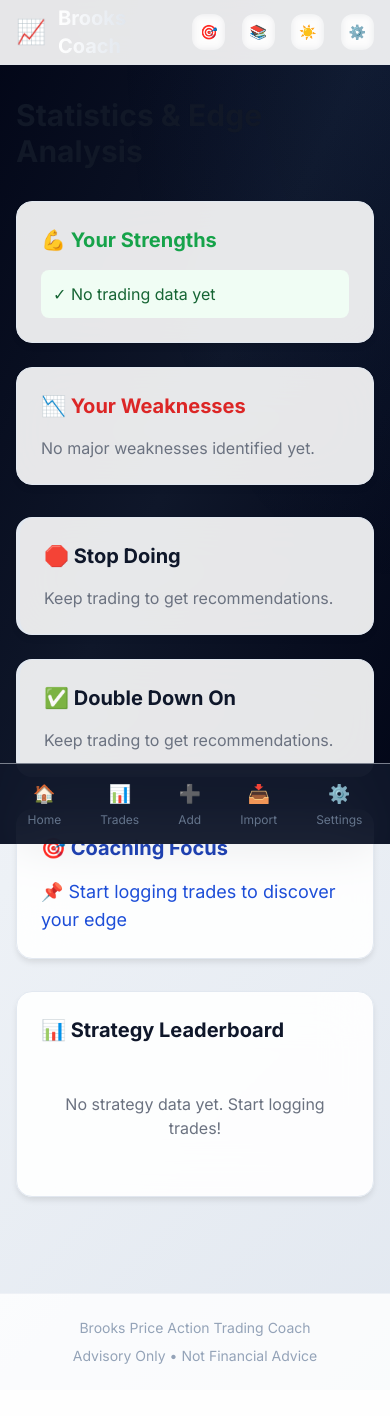
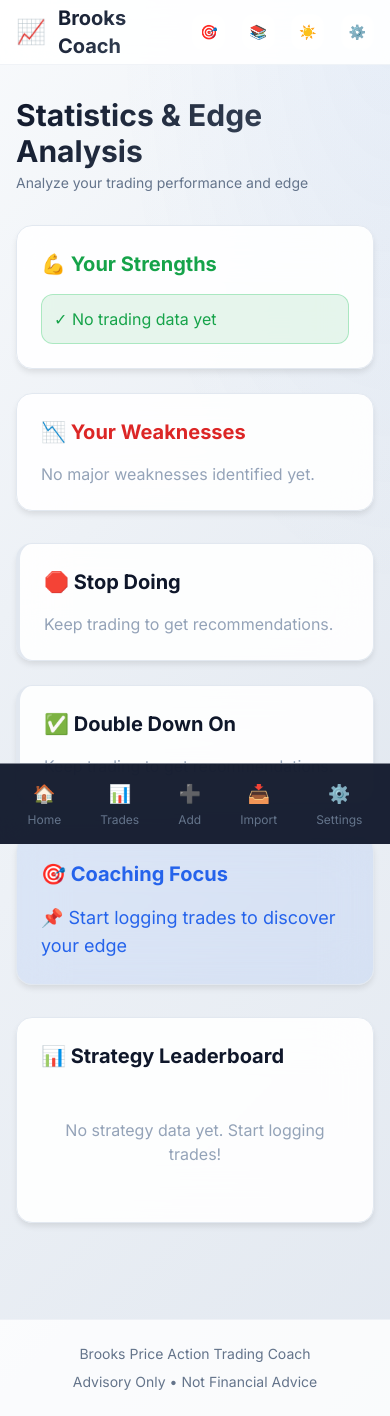
Before and after one commit to aaronsxzhao/my_ai_powered_trading_assistant, a FastAPI app: page /stats in a window 390 px wide. Before the commit the page ends 1364 px from the top, so only its background shows below. Run offline with FastAPI, Linux system fonts and the light colour scheme; some libraries are stand-ins or nearby versions.

Commit message:
some UI updates

```diff
--- a/app/web/server.py
+++ b/app/web/server.py
@@ -184,10 +184,16 @@ async def update_trade_notes(trade_id: int, request: Request):
 
 @app.get("/api/trades/{trade_id}/review")
 async def get_trade_review(trade_id: int):
-    """Get AI review for a trade (async endpoint)."""
+    """Get AI review for a trade (non-blocking async endpoint)."""
+    import asyncio
+
+    def _get_review():
+        coach = TradeCoach()
+        return coach.review_trade(trade_id)
+
     try:
-        coach = TradeCoach()
-        review = coach.review_trade(trade_id)
+        # Run LLM call in thread pool to not block event loop
+        review = await asyncio.to_thread(_get_review)
 
         if review:
             return JSONResponse({
@@ -369,16 +375,13 @@ async def import_csv(
     format: str = Form("generic"),
     balance_file: Optional[UploadFile] = File(None),
 ):
-    """Upload and import a CSV file with specified format.
+    """Upload and import a CSV file (non-blocking)."""
+    import asyncio
+    import tempfile
+    import os
 
-    For TradingView order history, optionally include balance_file for cross-validation.
-    """
     if not file.filename.endswith('.csv'):
         return JSONResponse({"error": "Only CSV files allowed", "imported": 0, "errors": 1})
-
-    # Save file temporarily
-    import tempfile
-    import os
 
     try:
         # Save main file
@@ -395,19 +398,18 @@ async def import_csv(
                 bal_tmp.write(bal_content)
                 balance_path = bal_tmp.name
 
-        # Import with specified format
-        ingester = TradeIngester()
+        def _do_import():
+            ingester = TradeIngester()
+            if format == 'tv_order_history' and balance_path:
+                from pathlib import Path
+                return ingester._import_tv_order_history(
+                    Path(tmp_path), skip_errors=True, balance_file_path=Path(balance_path)
+                )
+            else:
+                return ingester.import_csv(tmp_path, format=format)
 
-        # Pass balance file for cross-validation if TV order history
-        if format == 'tv_order_history' and balance_path:
-            from pathlib import Path
-            imported, errors, messages = ingester._import_tv_order_history(
-                Path(tmp_path),
-                skip_errors=True,
-                balance_file_path=Path(balance_path)
-            )
-        else:
-            imported, errors, messages = ingester.import_csv(tmp_path, format=format)
+        # Run import in thread to not block event loop
+        imported, errors, messages = await asyncio.to_thread(_do_import)
 
         # Clean up temp files
         os.unlink(tmp_path)
@@ -423,20 +425,20 @@ async def import_csv(
         })
 
     except Exception as e:
-        import traceback
-        traceback.print_exc()
-        return JSONResponse({
-            "error": str(e),
-            "imported": 0,
-            "errors": 1,
-        })
+        logger.error(f"Import error: {e}")
+        return JSONResponse({"error": str(e), "imported": 0, "errors": 1})
 
 
 @app.post("/api/bulk-import")
 async def bulk_import():
-    """Import all CSVs from imports folder."""
-    ingester = TradeIngester()
-    imported, errors, messages = ingester.bulk_import_from_folder()
+    """Import all CSVs from imports folder (non-blocking)."""
+    import asyncio
+
+    def _do_import():
+        ingester = TradeIngester()
+        return ingester.bulk_import_from_folder()
+
+    imported, errors, messages = await asyncio.to_thread(_do_import)
 
     return JSONResponse({
         "imported": imported,
@@ -477,44 +479,57 @@ async def remove_ticker(ticker: str):
 
 @app.post("/api/generate-premarket")
 async def generate_premarket(ticker: str = Form(None)):
-    """Generate premarket report."""
+    """Generate premarket report (non-blocking)."""
+    import asyncio
     from app.reports.premarket import PremarketReport
 
-    generator = PremarketReport()
+    def _generate():
+        generator = PremarketReport()
+        if ticker:
+            reports = [generator.generate_ticker_report(ticker)]
+        else:
+            reports = generator.generate_all_reports()
+        output_dir = generator.save_reports(reports, date.today())
+        return len(reports), str(output_dir)
 
-    if ticker:
-        reports = [generator.generate_ticker_report(ticker)]
-    else:
-        reports = generator.generate_all_reports()
-
-    output_dir = generator.save_reports(reports, date.today())
+    count, output_dir = await asyncio.to_thread(_generate)
 
     return JSONResponse({
-        "message": f"Generated {len(reports)} reports",
-        "path": str(output_dir),
+        "message": f"Generated {count} reports",
+        "path": output_dir,
     })
 
 
 @app.post("/api/generate-eod")
 async def generate_eod():
-    """Generate end-of-day report."""
+    """Generate end-of-day report (non-blocking)."""
+    import asyncio
     from app.reports.eod import EndOfDayReport
 
-    generator = EndOfDayReport()
-    report = generator.generate_report()
-    output_path = generator.save_report(report)
+    def _generate():
+        generator = EndOfDayReport()
+        report = generator.generate_report()
+        output_path = generator.save_report(report)
+        return str(output_path)
+
+    output_path = await asyncio.to_thread(_generate)
 
     return JSONResponse({
         "message": "Generated EOD report",
-        "path": str(output_path),
+        "path": output_path,
     })
 
 
 @app.post("/api/reclassify")
 async def reclassify_trades():
-    """Reclassify unclassified trades with LLM."""
-    ingester = TradeIngester()
-    reclassified, failed = ingester.reclassify_all_trades()
+    """Reclassify unclassified trades with LLM (non-blocking)."""
+    import asyncio
+
+    def _reclassify():
+        ingester = TradeIngester()
+        return ingester.reclassify_all_trades()
+
+    reclassified, failed = await asyncio.to_thread(_reclassify)
 
     return JSONResponse({
         "reclassified": reclassified,
@@ -1165,9 +1180,12 @@ STRATEGY BREAKDOWN:
 
 Provide a comprehensive analysis of this trader's performance with specific patterns, strengths, weaknesses, and recommendations."""
 
-        # Call LLM
+        # Call LLM (non-blocking)
         import json
-        result_text = analyzer._call_llm(system_prompt, user_prompt, max_tokens=3000)
+        import asyncio
+        result_text = await asyncio.to_thread(
+            analyzer._call_llm, system_prompt, user_prompt, 3000
+        )
 
         if not result_text:
             return JSONResponse({
--- a/app/web/templates/base.html
+++ b/app/web/templates/base.html
@@ -274,6 +274,90 @@
             background-color: #e2e8f0 !important;
             color: #334155 !important;
         }
+
+        /* Fix gradient text in light mode */
+        :root:not(.dark) .bg-gradient-to-r.from-white.to-dark-300 {
+            background: linear-gradient(135deg, #0f172a, #475569) !important;
+            -webkit-background-clip: text !important;
+            background-clip: text !important;
+        }
+
+        :root:not(.dark) .bg-clip-text {
+            -webkit-text-fill-color: transparent !important;
+        }
+
+        /* Fix page titles */
+        :root:not(.dark) h1, :root:not(.dark) h2, :root:not(.dark) h3 {
+            color: #0f172a !important;
+        }
+
+        /* Fix table header text */
+        :root:not(.dark) .table-modern th {
+            color: #475569 !important;
+        }
+
+        :root:not(.dark) .table-modern td {
+            color: #334155 !important;
+        }
+
+        /* Fix font-mono and font-bold text */
+        :root:not(.dark) .font-mono {
+            color: #334155 !important;
+        }
+
+        :root:not(.dark) .font-bold.text-white {
+            color: #0f172a !important;
+        }
+
+        /* Fix loading overlay text */
+        :root:not(.dark) #loading span,
+        :root:not(.dark) #loading .text-dark-300 {
+            color: #334155 !important;
+        }
+
+        /* Fix badge text */
+        :root:not(.dark) .badge {
+            color: inherit !important;
+        }
+
+        :root:not(.dark) .badge.bg-dark-700 {
+            background-color: #e2e8f0 !important;
+            color: #475569 !important;
+        }
+
+        /* Fix footer */
+        :root:not(.dark) footer {
+            background-color: rgba(241,245,249,0.5) !important;
+            border-color: #e2e8f0 !important;
+        }
+
+        :root:not(.dark) footer span {
+            color: #64748b !important;
+        }
+
+        /* Fix background gradient div */
+        :root:not(.dark) .fixed.inset-0.bg-gradient-to-br {
+            background: linear-gradient(135deg, #f8fafc 0%, #e2e8f0 100%) !important;
+        }
+
+        /* Fix positive/negative colors in light mode - keep them visible */
+        :root:not(.dark) .positive { color: #16a34a !important; }
+        :root:not(.dark) .negative { color: #dc2626 !important; }
+        :root:not(.dark) .win { background-color: rgba(22, 163, 74, 0.15) !important; color: #16a34a !important; }
+        :root:not(.dark) .loss { background-color: rgba(220, 38, 38, 0.15) !important; color: #dc2626 !important; }
+        :root:not(.dark) .breakeven { background-color: rgba(100, 116, 139, 0.15) !important; color: #475569 !important; }
+
+        /* Fix accent colors */
+        :root:not(.dark) .text-accent-400, :root:not(.dark) .text-accent-300 { color: #2563eb !important; }
+        :root:not(.dark) .text-success-400, :root:not(.dark) .text-success-300 { color: #16a34a !important; }
+        :root:not(.dark) .text-danger-400, :root:not(.dark) .text-danger-300 { color: #dc2626 !important; }
+
+        /* Fix cards with colored backgrounds */
+        :root:not(.dark) .bg-success-500\/10 { background-color: rgba(22, 163, 74, 0.1) !important; }
+        :root:not(.dark) .bg-danger-500\/10 { background-color: rgba(220, 38, 38, 0.1) !important; }
+        :root:not(.dark) .bg-accent-500\/10 { background-color: rgba(59, 130, 246, 0.1) !important; }
+        :root:not(.dark) .bg-amber-500\/10 { background-color: rgba(245, 158, 11, 0.1) !important; }
+        :root:not(.dark) .bg-purple-500\/10 { background-color: rgba(168, 85, 247, 0.1) !important; }
     </style>
 </head>
 <body class="bg-dark-950 dark:bg-dark-950 text-white dark:text-white font-sans min-h-screen antialiased transition-colors duration-300">
--- a/app/web/templates/stats.html
+++ b/app/web/templates/stats.html
@@ -4,35 +4,40 @@
 
 {% block content %}
 <div class="space-y-8">
-    <h1 class="text-3xl font-bold text-gray-900">Statistics & Edge Analysis</h1>
+    <div>
+        <h1 class="text-3xl font-bold bg-gradient-to-r from-white to-dark-300 bg-clip-text text-transparent">
+            Statistics & Edge Analysis
+        </h1>
+        <p class="text-dark-400 text-sm mt-1">Analyze your trading performance and edge</p>
+    </div>
 
     <!-- Edge Analysis -->
     <div class="grid grid-cols-1 lg:grid-cols-2 gap-6">
         <!-- Strengths -->
         <div class="card">
-            <h2 class="text-xl font-bold mb-4 text-green-600">💪 Your Strengths</h2>
+            <h2 class="text-xl font-bold mb-4 text-success-400">💪 Your Strengths</h2>
             {% if edge_analysis.strengths %}
             <ul class="space-y-2">
                 {% for s in edge_analysis.strengths %}
-                <li class="p-3 bg-green-50 rounded-lg text-green-800">✓ {{ s }}</li>
+                <li class="p-3 bg-success-500/10 border border-success-500/30 rounded-xl text-success-300">✓ {{ s }}</li>
                 {% endfor %}
             </ul>
             {% else %}
-            <p class="text-gray-500">Add more trades to discover your strengths.</p>
+            <p class="text-dark-500">Add more trades to discover your strengths.</p>
             {% endif %}
         </div>
 
         <!-- Weaknesses -->
         <div class="card">
-            <h2 class="text-xl font-bold mb-4 text-red-600">📉 Your Weaknesses</h2>
+            <h2 class="text-xl font-bold mb-4 text-danger-400">📉 Your Weaknesses</h2>
             {% if edge_analysis.weaknesses %}
             <ul class="space-y-2">
                 {% for w in edge_analysis.weaknesses %}
-                <li class="p-3 bg-red-50 rounded-lg text-red-800">✗ {{ w }}</li>
+                <li class="p-3 bg-danger-500/10 border border-danger-500/30 rounded-xl text-danger-300">✗ {{ w }}</li>
                 {% endfor %}
             </ul>
             {% else %}
-            <p class="text-gray-500">No major weaknesses identified yet.</p>
+            <p class="text-dark-500">No major weaknesses identified yet.</p>
             {% endif %}
         </div>
     </div>
@@ -40,41 +45,41 @@
     <!-- Coaching -->
     <div class="grid grid-cols-1 lg:grid-cols-2 gap-6">
         <!-- Stop Doing -->
-        <div class="card border-l-4 border-red-500">
-            <h2 class="text-xl font-bold mb-4">🛑 Stop Doing</h2>
+        <div class="card border-l-4 border-danger-500">
+            <h2 class="text-xl font-bold mb-4 text-white">🛑 Stop Doing</h2>
             {% if edge_analysis.stop_doing %}
             <ul class="space-y-2">
                 {% for item in edge_analysis.stop_doing %}
-                <li class="text-gray-700">• {{ item }}</li>
+                <li class="text-dark-300">• {{ item }}</li>
                 {% endfor %}
             </ul>
             {% else %}
-            <p class="text-gray-500">Keep trading to get recommendations.</p>
+            <p class="text-dark-500">Keep trading to get recommendations.</p>
             {% endif %}
         </div>
 
         <!-- Double Down -->
-        <div class="card border-l-4 border-green-500">
-            <h2 class="text-xl font-bold mb-4">✅ Double Down On</h2>
+        <div class="card border-l-4 border-success-500">
+            <h2 class="text-xl font-bold mb-4 text-white">✅ Double Down On</h2>
             {% if edge_analysis.double_down %}
             <ul class="space-y-2">
                 {% for item in edge_analysis.double_down %}
-                <li class="text-gray-700">• {{ item }}</li>
+                <li class="text-dark-300">• {{ item }}</li>
                 {% endfor %}
             </ul>
             {% else %}
-            <p class="text-gray-500">Keep trading to get recommendations.</p>
+            <p class="text-dark-500">Keep trading to get recommendations.</p>
             {% endif %}
         </div>
     </div>
 
     <!-- Coaching Focus -->
     {% if edge_analysis.coaching_focus %}
-    <div class="card bg-blue-50 border border-blue-200">
-        <h2 class="text-xl font-bold mb-4 text-blue-800">🎯 Coaching Focus</h2>
+    <div class="card bg-accent-500/10 border border-accent-500/30">
+        <h2 class="text-xl font-bold mb-4 text-accent-400">🎯 Coaching Focus</h2>
         <ul class="space-y-2">
             {% for item in edge_analysis.coaching_focus %}
-            <li class="text-blue-700 text-lg">📌 {{ item }}</li>
+            <li class="text-accent-300 text-lg">📌 {{ item }}</li>
             {% endfor %}
         </ul>
     </div>
@@ -82,53 +87,53 @@
 
     <!-- Strategy Leaderboard -->
     <div class="card">
-        <h2 class="text-xl font-bold mb-4">📊 Strategy Leaderboard</h2>
+        <h2 class="text-xl font-bold mb-4 text-white">📊 Strategy Leaderboard</h2>
 
         {% if strategy_stats %}
         <div class="overflow-x-auto">
-            <table class="w-full">
+            <table class="table-modern">
                 <thead>
-                    <tr class="text-left text-gray-500 text-sm border-b">
-                        <th class="pb-3">Rank</th>
-                        <th class="pb-3">Strategy</th>
-                        <th class="pb-3">Category</th>
-                        <th class="pb-3 text-right">Trades</th>
-                        <th class="pb-3 text-right">Win Rate</th>
-                        <th class="pb-3 text-right">Avg R</th>
-                        <th class="pb-3 text-right">Expectancy</th>
-                        <th class="pb-3 text-right">PF</th>
+                    <tr>
+                        <th>Rank</th>
+                        <th>Strategy</th>
+                        <th>Category</th>
+                        <th class="text-right">Trades</th>
+                        <th class="text-right">Win Rate</th>
+                        <th class="text-right">Avg R</th>
+                        <th class="text-right">Expectancy</th>
+                        <th class="text-right">PF</th>
                     </tr>
                 </thead>
                 <tbody>
                     {% for stat in strategy_stats %}
-                    <tr class="border-b border-gray-100">
-                        <td class="py-3 text-gray-500">#{{ loop.index }}</td>
-                        <td class="py-3 font-medium">{{ stat.strategy_name }}</td>
-                        <td class="py-3">
-                            <span class="px-2 py-1 rounded text-xs
-                                {% if stat.category == 'with_trend' %}bg-green-100 text-green-700
-                                {% elif stat.category == 'countertrend' %}bg-red-100 text-red-700
-                                {% elif stat.category == 'trading_range' %}bg-yellow-100 text-yellow-700
-                                {% else %}bg-gray-100 text-gray-700{% endif %}">
+                    <tr>
+                        <td class="text-dark-500">#{{ loop.index }}</td>
+                        <td class="font-medium text-white">{{ stat.strategy_name }}</td>
+                        <td>
+                            <span class="badge
+                                {% if stat.category == 'with_trend' %}badge-success
+                                {% elif stat.category == 'countertrend' %}bg-danger-500/20 text-danger-400 border border-danger-500/30
+                                {% elif stat.category == 'trading_range' %}badge-warning
+                                {% else %}bg-dark-700 text-dark-300 border-dark-600{% endif %}">
                                 {{ stat.category }}
                             </span>
                         </td>
-                        <td class="py-3 text-right">{{ stat.trade_count }}</td>
-                        <td class="py-3 text-right">{{ "%.0f"|format(stat.win_rate * 100) }}%</td>
-                        <td class="py-3 text-right font-mono {% if stat.avg_r >= 0 %}positive{% else %}negative{% endif %}">
+                        <td class="text-right text-dark-200">{{ stat.trade_count }}</td>
+                        <td class="text-right text-dark-200">{{ "%.0f"|format(stat.win_rate * 100) }}%</td>
+                        <td class="text-right font-mono {% if stat.avg_r >= 0 %}positive{% else %}negative{% endif %}">
                             {{ "%.2f"|format(stat.avg_r) }}
                         </td>
-                        <td class="py-3 text-right font-mono font-bold {% if stat.expectancy >= 0 %}positive{% else %}negative{% endif %}">
+                        <td class="text-right font-mono font-bold {% if stat.expectancy >= 0 %}positive{% else %}negative{% endif %}">
                             {{ "%.3f"|format(stat.expectancy) }}R
                         </td>
-                        <td class="py-3 text-right">{{ "%.1f"|format(stat.profit_factor) }}</td>
+                        <td class="text-right text-dark-200">{{ "%.1f"|format(stat.profit_factor) }}</td>
                     </tr>
                     {% endfor %}
                 </tbody>
             </table>
         </div>
         {% else %}
-        <div class="text-center py-8 text-gray-500">
+        <div class="text-center py-8 text-dark-500">
             <p>No strategy data yet. Start logging trades!</p>
         </div>
         {% endif %}
@@ -137,8 +142,8 @@
     <!-- Equity Curve -->
     {% if equity_data %}
     <div class="card">
-        <h2 class="text-xl font-bold mb-4">📈 Equity Curve (R)</h2>
-        <div id="equity-chart" class="h-64 bg-gray-50 rounded-lg flex items-center justify-center">
+        <h2 class="text-xl font-bold mb-4 text-white">📈 Equity Curve (R)</h2>
+        <div id="equity-chart" class="h-64 bg-dark-900/50 rounded-xl flex items-center justify-center">
             <canvas id="equityCanvas" width="800" height="250"></canvas>
         </div>
     </div>
@@ -154,6 +159,11 @@ const canvas = document.getElementById('equityCanvas');
 const ctx = canvas.getContext('2d');
 const data = {{ equity_data | tojson }};
 
+// Check for dark mode
+const isDark = document.documentElement.classList.contains('dark');
+const textColor = isDark ? '#94a3b8' : '#475569';
+const gridColor = isDark ? '#334155' : '#e2e8f0';
+
 if (data.length > 1) {
     const padding = 40;
     const width = canvas.width - padding * 2;
@@ -165,7 +175,7 @@ if (data.length > 1) {
     const range = maxR - minR || 1;
 
     // Draw axes
-    ctx.strokeStyle = '#e5e7eb';
+    ctx.strokeStyle = gridColor;
     ctx.beginPath();
     ctx.moveTo(padding, padding);
     ctx.lineTo(padding, height + padding);
@@ -174,7 +184,7 @@ if (data.length > 1) {
 
     // Draw zero line
     const zeroY = padding + height - ((0 - minR) / range * height);
-    ctx.strokeStyle = '#9ca3af';
+    ctx.strokeStyle = textColor;
     ctx.setLineDash([5, 5]);
     ctx.beginPath();
     ctx.moveTo(padding, zeroY);
@@ -183,7 +193,7 @@ if (data.length > 1) {
     ctx.setLineDash([]);
 
     // Draw equity curve
-    ctx.strokeStyle = rValues[rValues.length - 1] >= 0 ? '#16a34a' : '#dc2626';
+    ctx.strokeStyle = rValues[rValues.length - 1] >= 0 ? '#4ade80' : '#f87171';
     ctx.lineWidth = 2;
     ctx.beginPath();
 
@@ -201,11 +211,11 @@ if (data.length > 1) {
     ctx.lineTo(width + padding, zeroY);
     ctx.lineTo(padding, zeroY);
     ctx.closePath();
-    ctx.fillStyle = rValues[rValues.length - 1] >= 0 ? 'rgba(22, 163, 74, 0.1)' : 'rgba(220, 38, 38, 0.1)';
+    ctx.fillStyle = rValues[rValues.length - 1] >= 0 ? 'rgba(74, 222, 128, 0.1)' : 'rgba(248, 113, 113, 0.1)';
     ctx.fill();
 
     // Labels
-    ctx.fillStyle = '#374151';
+    ctx.fillStyle = textColor;
     ctx.font = '12px system-ui';
     ctx.fillText(`${maxR.toFixed(1)}R`, 5, padding + 5);
     ctx.fillText(`${minR.toFixed(1)}R`, 5, height + padding);
```
Also changed, not shown: app/llm/analyzer.py (+14 -1 lines), app/web/templates/add_trade.html (+13 -8 lines), app/web/templates/reports.html (+33 -57 lines), app/web/templates/settings.html (+55 -59 lines), app/web/templates/tickers.html (+22 -17 lines).
